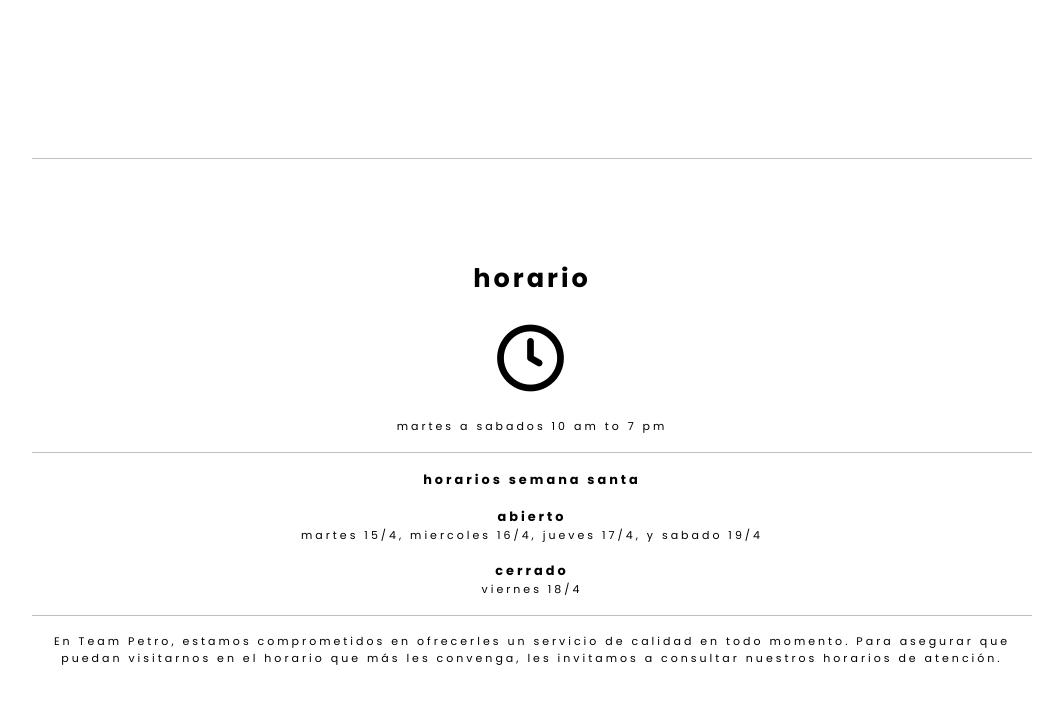
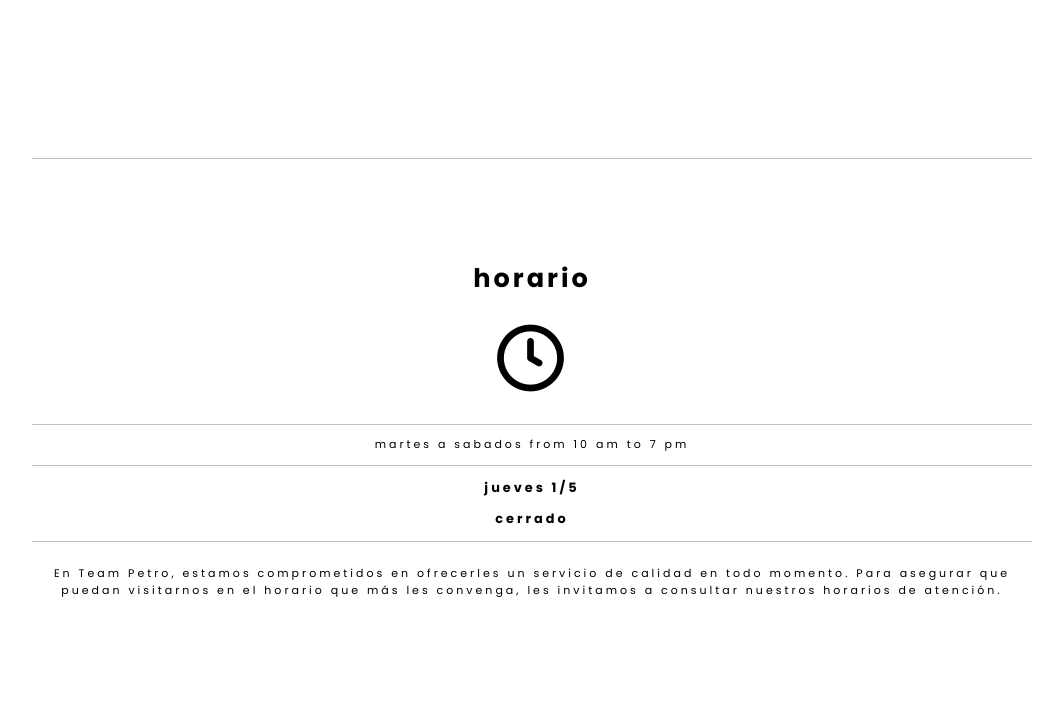
Before and after one commit to Charlywsurf/TeamPetro3, a plain HTML site: page index.html in a window 1280 px wide. Shown: the part 1843-2547 px from the top of the page, without its empty margins (108-1171 px from the left). Drawn offline with nearby package versions, Linux system fonts and the light colour scheme; a web font is replaced by a local one.

Commit message:
horario mayo 2025

```diff
--- a/estilos.css
+++ b/estilos.css
@@ -124,6 +124,14 @@ main {
 }
 .servicios {
   height: 2000px;
+}
+.horario_caja{
+  width: 100%;
+  height: 130px;
+  display: flex;
+  flex-direction: column;
+  align-items: center;
+  justify-content: space-around;
 }
 .contenedor_cont p {
   text-align: left;
--- a/index.html
+++ b/index.html
@@ -148,7 +148,8 @@
           escriben nos motiva a seguir mejorando y ofreciendo el mejor servicio
           posible. Queremos expresar nuestro agradecimiento por tomarse el
           tiempo para dejarnos sus reseñas. Sus comentarios nos ayudan a crecer
-          y a entender mejor sus necesidades y preferencias. Gracias por su confianza y por ser parte de nuestra comunidad.
+          y a entender mejor sus necesidades y preferencias. Gracias por su
+          confianza y por ser parte de nuestra comunidad.
         </p>
         <br />
         <div
@@ -163,17 +164,22 @@
         <div class="contenedor_tit centrado">horario</div>
         <div class="horario">
           <i class="uil uil-clock"></i>
-          <p>martes a sabados 10 am to 7 pm</p>
-          <br />
-          <div class="separador"></div><br>
-          <h3>horarios semana santa</h3><br>
-          <p><h3>abierto</h3>martes 15/4,  miercoles 16/4,  jueves 17/4,  y  sabado 19/4</p><br>
-          <p><h3>cerrado</h3>viernes 18/4</p><br>
-          <div class="separador"></div><br>
-          <p>En Team Petro, estamos comprometidos en ofrecerles un servicio de
-          calidad en todo momento. Para asegurar que puedan visitarnos en el
-          horario que más les convenga, les invitamos a consultar nuestros
-          horarios de atención.</p>
+
+          <div class="horario_caja">
+            <div class="separador"></div>
+            <p>martes a sabados from 10 am to 7 pm</p>
+            <div class="separador"></div>
+            <h3>jueves 1/5<br>
+            <h3>cerrado</h3>
+            <div class="separador"></div>
+          </div>
+
+          <p>
+            <br />En Team Petro, estamos comprometidos en ofrecerles un servicio
+            de calidad en todo momento. Para asegurar que puedan visitarnos en
+            el horario que más les convenga, les invitamos a consultar nuestros
+            horarios de atención.
+          </p>
         </div>
       </div>
 
@@ -365,11 +371,11 @@
           una experiencia que garantiza satisfacción y alegría. Sorprende hoy
           con el detalle que nunca falla.
         </p>
-        <br>
+        <br />
         <div class="giftcard_img centrado">
           <img src="/img/gift-card.png" alt="" />
         </div>
-        <br>
+        <br />
         <div class="cont_pie">
           <p class="centrado">
             ¡Adquiere tu gift card ahora y haz feliz a alguien especial!
@@ -380,7 +386,7 @@
             <div class="comprar">
               <p class="centrado">gift card por:</p>
               <div class="paquetes">
-                <a href="https://mpago.la/1eDq5oU" target="_blank">$  80.000</a>
+                <a href="https://mpago.la/1eDq5oU" target="_blank">$ 80.000</a>
               </div>
             </div>
             <div class="comprar">
```
